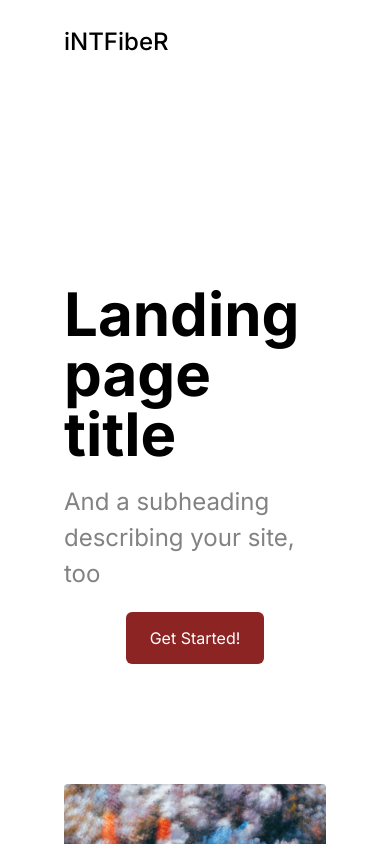
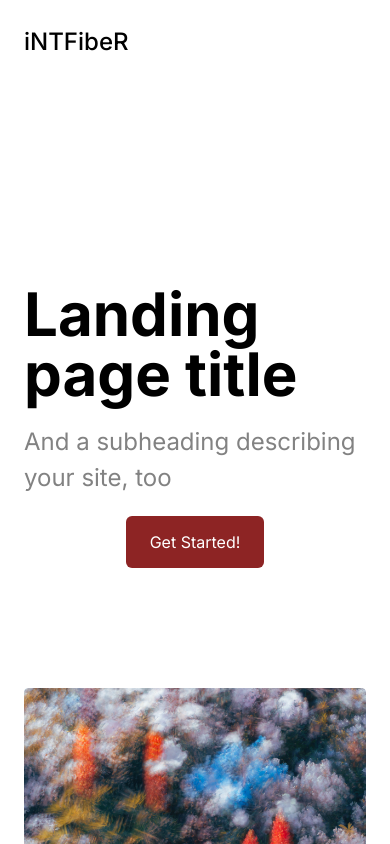
Before and after one commit to jamescasipong/isp-services, a React (Vite) app: page / in a window 390 px wide. Shown: the top 844 px of the page. Built offline with nearby package versions, Linux system fonts and the light colour scheme.

Commit message:
Update App.jsx

```diff
--- a/src/App.jsx
+++ b/src/App.jsx
@@ -5,14 +5,14 @@ function App() {
 
   return (
     <div className="bg-primary w-full overflow-hidden">
-      <div className="flex justify-center items-center px-16">
+      <div className="flex justify-center items-center sm:px-16 px-6">
         <div className="xl:max-w-[1280px] w-full">
             <Navbar></Navbar>
         </div>
       </div>
 
       <div className="flex justify-center items-start">
-        <div className="xl:max-w-[1280px] w-full  px-16">
+        <div className="xl:max-w-[1280px] w-full  sm:px-16 px-6">
             <Home></Home>
         </div>
       </div>
```
